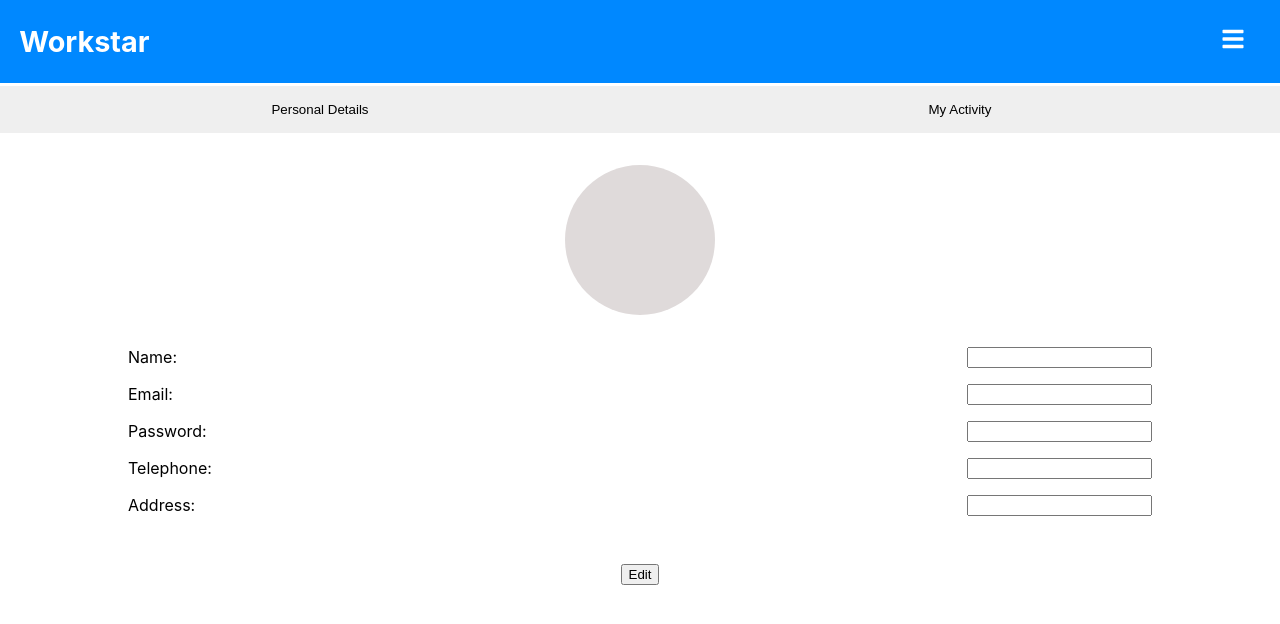
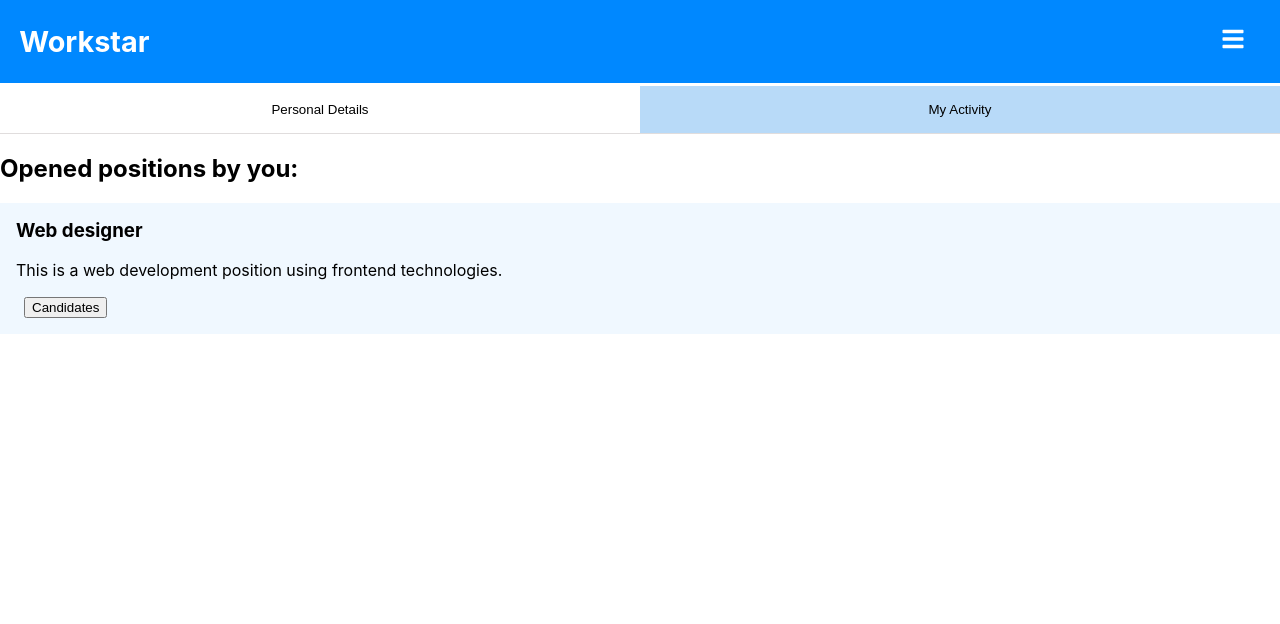
Before and after one commit to ipardeepsbrar/workstar, a React (Create React App) app in the folder frontend/: page /my-profile in a window 1280 px wide. Both pictures are taken after a click on the button "Personal Details". Shown: the top 624 px of the page. Built offline with nearby package versions, Linux system fonts and the light colour scheme.

Commit message:
a lot is done

```diff
--- a/frontend/src/components/JobItem.js
+++ b/frontend/src/components/JobItem.js
@@ -1,10 +1,9 @@
-import React from "react"
+import React from "react";
 import { Link } from "react-router-dom";
 
-import classes from './JobItem.module.css';
+import classes from "./JobItem.module.css";
 
 const JobItem = (props) => {
-
   return (
     <li className={classes.li}>
       <div className={classes.information}>
@@ -12,12 +11,21 @@ const JobItem = (props) => {
         <p>{props.description}</p>
       </div>
       <div className={classes.actions}>
-        {props.location === '/' && <><button>Save</button>
-        <button><Link className="removeBtnStyle" to={`/apply/${props.id}`}>Apply</Link></button></>}
-        {props.location === '/provide-jobs' && <button>Candidates</button>}
+        {props.openedBy === "me" ? (
+          <button>Candidates</button>
+        ) : (
+          <>
+            <button>Save</button>
+            <button>
+              <Link className="removeBtnStyle" to={`/apply/${props.id}`}>
+                Apply
+              </Link>
+            </button>
+          </>
+        )}
       </div>
     </li>
-  )
+  );
 };
 
 export default JobItem;
--- a/frontend/src/components/MyActivity.js
+++ b/frontend/src/components/MyActivity.js
@@ -1,12 +1,32 @@
 import React from "react"
+import { useLocation } from "react-router-dom";
 
-import classes from './MyActivity.module.css';
+// import classes from './MyActivity.module.css';
+import OpenedJobList from "./OpenedJobList";
 
 const MyActivity = (props) => {
+    const location = useLocation().pathname;
+    // fetch opened positions from database
+    // dont forget to give a property of openedBy to every job
+  // dummy list of opened positions
+  const openedJobs = [
+    {
+      id: 1,
+      title: "Web designer",
+      description:
+        "This is a web development position using frontend technologies.",
+        openedBy: 'me'
+    },
+    {
+      id: 2,
+      title: "Graphic designer",
+      description:
+        "This is a graphic designer position using frontend technologies.",
+    }]
   return (
-    <div>
-
-    </div>
+    <section>
+        <OpenedJobList list={openedJobs} location={location}/>
+    </section>
   )
 };
 
--- a/frontend/src/components/OpenedJobList.js
+++ b/frontend/src/components/OpenedJobList.js
@@ -9,12 +9,25 @@ const OpenedJobList = (props) => {
       </section>
     );
   }
-  return <section>
-    <h2>Opened positions by you:</h2>
-    <ul>
-        {props.list.map(job => <JobItem {...job} key={job.id} location={props.location}/>)}
-    </ul>
-  </section>;
+  return (
+    <section>
+      <h2>Opened positions by you:</h2>
+      <ul>
+        {props.list.map((job) => {
+          if (
+            props.location === "/my-profile" ||
+            props.location === "/provide-jobs"
+          ) {
+            if (job.openedBy === "me") {
+              return <JobItem {...job} key={job.id} />;
+            } else return null;
+          } else {
+            return <JobItem {...job} key={job.id} />;
+          }
+        })}
+      </ul>
+    </section>
+  );
 };
 
 export default OpenedJobList;
--- a/frontend/src/pages/FindJobs.js
+++ b/frontend/src/pages/FindJobs.js
@@ -32,6 +32,7 @@ const FindJobs = (props) => {
       title: "Graphic designer",
       description:
         "This is a graphic designer position using frontend technologies.",
+        openedBy: 'me'
     },
     {
       id: 5,
@@ -44,6 +45,7 @@ const FindJobs = (props) => {
       title: "Graphic designer",
       description:
         "This is a graphic designer position using frontend technologies.",
+        openedBy: 'me'
     },
   ];
   return (
--- a/frontend/src/pages/MyProfile.js
+++ b/frontend/src/pages/MyProfile.js
@@ -1,23 +1,29 @@
-import React from 'react';
+import React, { useState } from 'react';
 import EmptyElement from '../components/EmptyElement';
 import Header from '../components/Header';
+import MyActivity from '../components/MyActivity';
 import PersonalDetails from '../components/PersonalDetails';
 
 import classes from './MyProfile.module.css';
 
 
 const MyProfile = (props) => {
+  const [details, setDetails] = useState(true);
+
+  const clickHandler = (e) => {
+    e.preventDefault();
+    setDetails(!details)
+  }
 
     return (
         <>
           <Header />
           <EmptyElement/>
           <div className={classes.topButtons}>
-             <div><button>Personal Details</button></div>
-             <div><button>My Activity</button></div>
+             <div className={details ? classes.active : classes.notactive} ><button onClick={clickHandler}>Personal Details</button></div>
+             <div className={details ? classes.notactive : classes.active}><button onClick={clickHandler}>My Activity</button></div>
           </div>
-          <PersonalDetails/>
-          {/* <MyActivity/> */}
+          {details ? <PersonalDetails/> : <MyActivity/>}
         </>
       );
 };
--- a/frontend/src/pages/MyProfile.module.css
+++ b/frontend/src/pages/MyProfile.module.css
@@ -1,5 +1,6 @@
 .topButtons{
     width: 100%;
+    border-bottom: 1px solid rgb(224, 221, 221)
 }
 
 .topButtons div{
@@ -12,9 +13,17 @@
     width: 100%;
     display: inline-block;
     border: none;
-    padding: 1rem 1rem
+    padding: 1rem 1rem;
+    background-color: transparent;
 }
 
-.topButtons button:hover, button:active{
-    background-color: aliceblue
+.topButtons button:hover{
+    /* background-color: aliceblue */
 }
+
+.active{
+    background-color: rgb(184, 218, 248)
+}
+.notactive{
+    background-color: transparent;
+}
--- a/frontend/src/pages/ProvideJobs.js
+++ b/frontend/src/pages/ProvideJobs.js
@@ -18,12 +18,14 @@ const ProvideJobs = (props) => {
       title: "Web designer",
       description:
         "This is a web development position using frontend technologies.",
+        openedBy: 'me'
     },
     {
       id: 2,
       title: "Graphic designer",
       description:
         "This is a graphic designer position using frontend technologies.",
+        openedBy: 'me'
     }]
 
 
```
